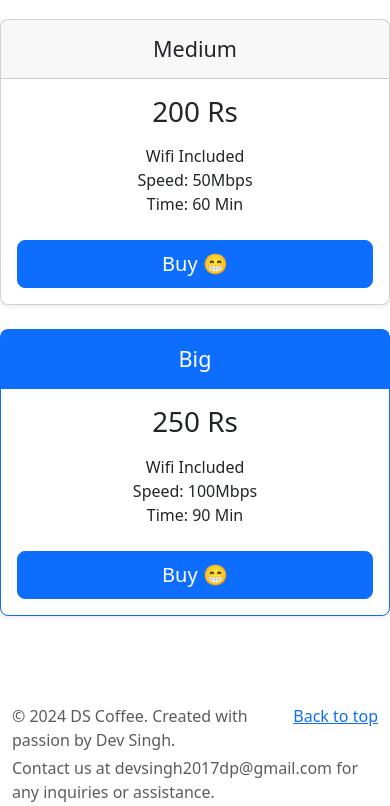
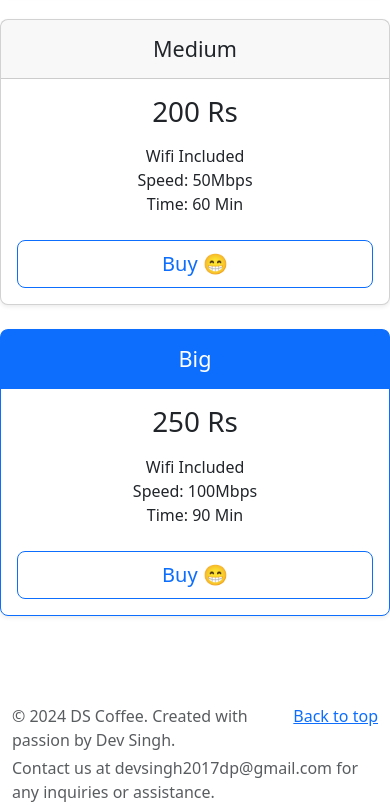
Before and after one commit to DevSingh28/Coffee-and-Wifi, a Flask app: page /buy in a window 390 px wide. Shown: the part 738-1544 px from the top of the page. Run offline with Flask 3, Linux system fonts and the light colour scheme; parts of the project's set-up code (start-up, migrations or seed data) failed here and were passed over; some libraries are stand-ins or nearby versions.

Commit message:
responsive commit

```diff
--- a/templates/coffee.html
+++ b/templates/coffee.html
@@ -27,7 +27,7 @@
       <p class="fs-5 text-body-secondary">Select Your Coffee Size</p>
     </div>
 <div class="row row-cols-1 row-cols-md-3 mb-3 text-center">
-      <div class="col">
+      <div class="col col-sm-12 col-md-12 col-lg-4">
         <div class="card mb-4 rounded-3 shadow-sm">
           <div class="card-header py-3">
             <h4 class="my-0 fw-normal">Small</h4>
@@ -50,7 +50,7 @@
           </div>
         </div>
       </div>
-      <div class="col">
+      <div class="col col-sm-12 col-md-12 col-lg-4">
         <div class="card mb-4 rounded-3 shadow-sm">
           <div class="card-header py-3">
             <h4 class="my-0 fw-normal">Medium</h4>
@@ -64,15 +64,15 @@
             </ul>
             <form action="{{ url_for('buyer') }}" method="post">
             {% if not current_user.is_authenticated %}
-              <button type="reset" class="w-100 btn btn-lg btn-primary" data-bs-toggle="popover" data-bs-title="Login Required" data-bs-content="Login or Register to order coffee online.">Buy 😁</button>
+              <button type="reset" class="w-100 btn btn-lg btn-outline-primary" data-bs-toggle="popover" data-bs-title="Login Required" data-bs-content="Login or Register to order coffee online.">Buy 😁</button>
             {% else %}
-              <button type="submit" class="w-100 btn btn-lg btn-primary">Buy 😄</button>
+              <button type="submit" class="w-100 btn btn-lg btn-outline-primary">Buy 😄</button>
             {% endif %}
             </form>
           </div>
         </div>
       </div>
-      <div class="col">
+      <div class="col col-sm-12 col-md-12 col-lg-4">
         <div class="card mb-4 rounded-3 shadow-sm border-primary">
           <div class="card-header py-3 text-bg-primary border-primary">
             <h4 class="my-0 fw-normal">Big</h4>
@@ -86,9 +86,9 @@
             </ul>
             <form action="{{ url_for('buyer') }}" method="post">
             {% if not current_user.is_authenticated %}
-              <button type="reset" class="w-100 btn btn-lg btn-primary" data-bs-toggle="popover" data-bs-title="Login Required" data-bs-content="Login or Register to order coffee online.">Buy 😁</button>
+              <button type="reset" class="w-100 btn btn-lg btn-outline-primary" data-bs-toggle="popover" data-bs-title="Login Required" data-bs-content="Login or Register to order coffee online.">Buy 😁</button>
             {% else %}
-              <button type="submit" class="w-100 btn btn-lg btn-primary">Buy 😁</button>
+              <button type="submit" class="w-100 btn btn-lg btn-outline-primary">Buy 😁</button>
             {% endif %}
             </form>
           </div>
```
Also changed, not shown: templates/index.html (+9 -9 lines).
